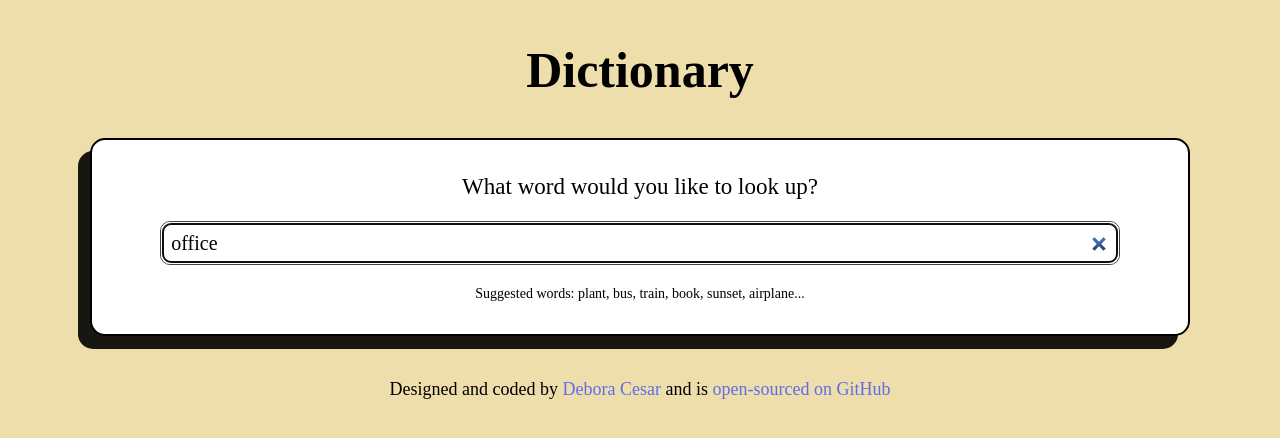
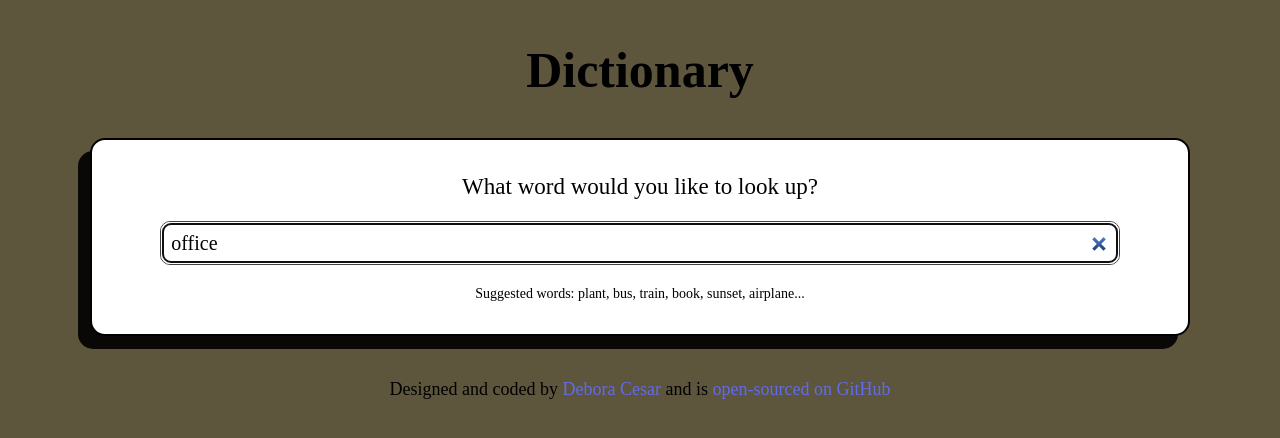
Before and after one commit to DeboraCesar/dictionary-repository, a React (Create React App) app: page / in a window 1280 px wide. Shown: the top 438 px of the page. Built offline with nearby package versions, Linux system fonts and the light colour scheme; no server answers; the HTML template or start-up script is replaced by a standard one.

Commit message:
App.css update

```diff
--- a/src/App.css
+++ b/src/App.css
@@ -6,7 +6,7 @@ font-family: 'Lora', serif;
 */
 .App {
   text-align: center;
-  background-color: #eedeab;
+  background-color: #5d553c;
   min-height: 100vh;
   display: flex;
   flex-direction: column;
```
